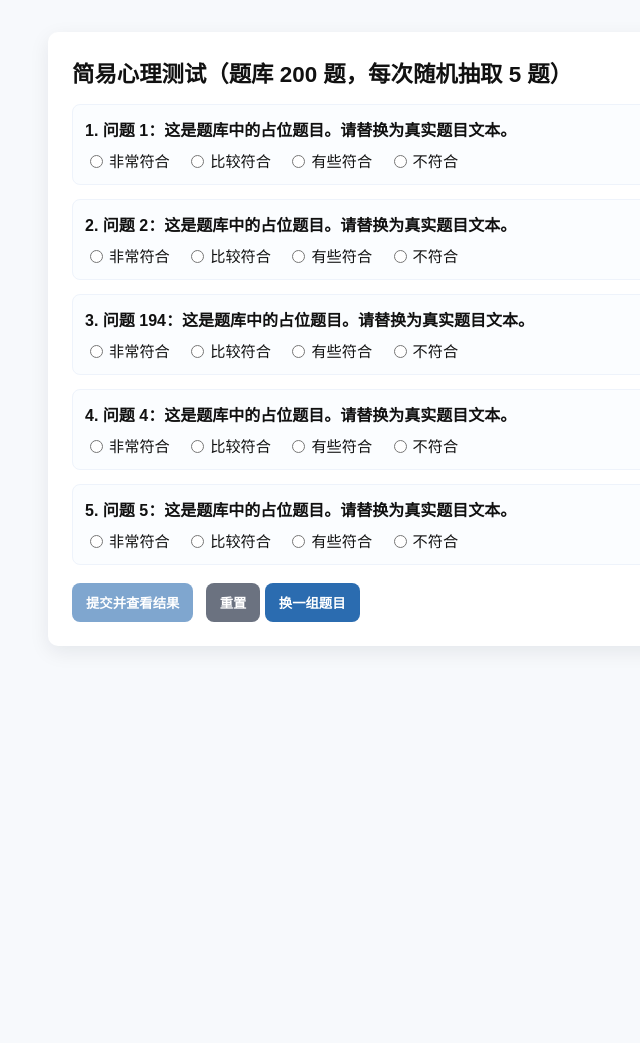
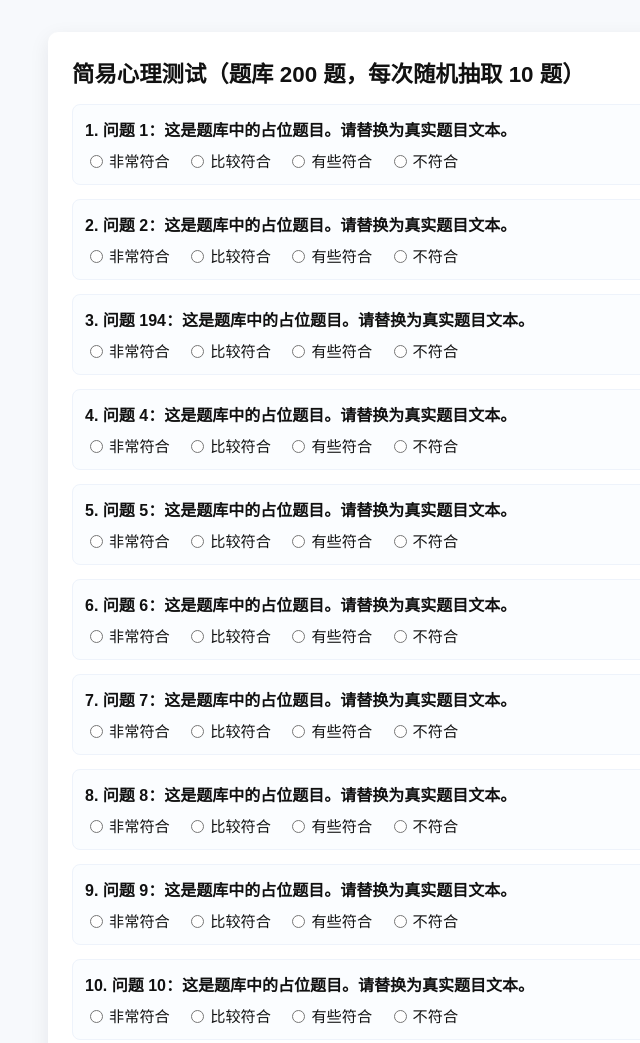
Before and after one commit to sherry1499/psych-test, a plain HTML site: page index.html in a window 1280 px wide. Shown: the top 1043 px of the page, without its empty margins (212-852 px from the left). Before the commit the page ends 800 px from the top, so only its background shows below. Drawn offline with Linux system fonts and the light colour scheme.

Commit message:
将测试改为每次10道题

```diff
--- a/index.html
+++ b/index.html
@@ -3,12 +3,12 @@
 <head>
   <meta charset="utf-8" />
   <meta name="viewport" content="width=device-width,initial-scale=1" />
-  <title>心理测试 — 15题</title>
+  <title>心理测试 — 10题</title>
   <link rel="stylesheet" href="styles.css">
 </head>
 <body>
   <main class="container">
-    <h1>简易心理测试（题库 200 题，每次随机抽取 5 题）</h1>
+    <h1>简易心理测试（题库 200 题，每次随机抽取 10 题）</h1>
 
     <form id="quiz">
       <!-- 问题由 script.js 动态渲染到这里 -->
--- a/script.js
+++ b/script.js
@@ -9,7 +9,7 @@ document.addEventListener('DOMContentLoaded', ()=>{
   const advice = document.getElementById('advice')
 
   const POOL_SIZE = 200
-  const SHOW_N = 5
+  const SHOW_N = 10
 
   // 生成题库（示例占位）。你可以把中文题目替换到这里的数组中。
   const questionPool = Array.from({length:POOL_SIZE}, (_,i)=>({
```
